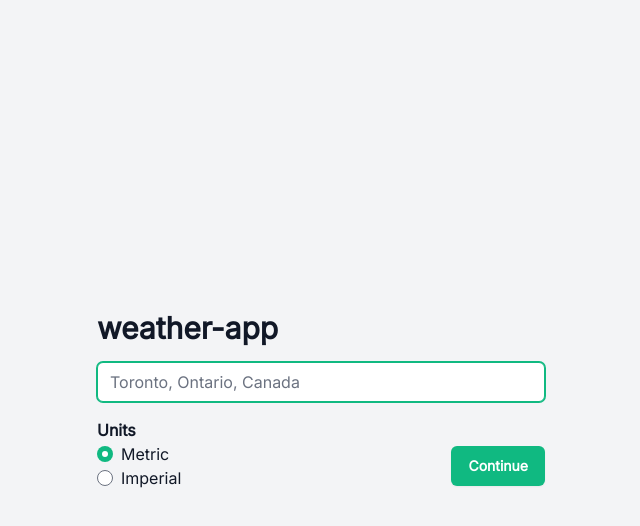
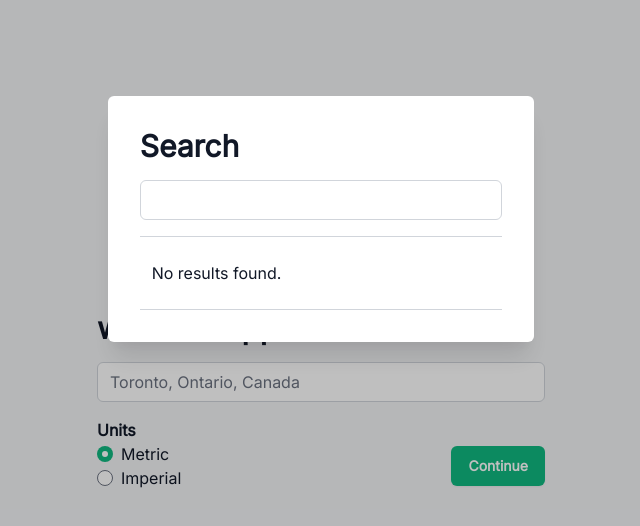
Before and after one commit to kentrichards/weather-app, a Gatsby site: page / in a window 1280 px wide. Both pictures are taken after a click on the button "Toronto, Ontario, Canada". Shown: the whole page, without its empty margins (319-959 px from the left). Built offline with nearby package versions, Linux system fonts and the light colour scheme; Gatsby itself is replaced by a stand-in of ours; what @tailwindcss/custom-forms would draw is missing.

Commit message:
search modal progress

```diff
--- a/src/components/Search.jsx
+++ b/src/components/Search.jsx
@@ -1,13 +1,20 @@
 import React, { useState } from 'react'
+
+import SearchModal from './SearchModal'
 
 const Search = () => {
   const [showModal, setShowModal] = useState(false)
 
   return (
     <div>
-      <button type="button" className="input-btn">
+      <button
+        type="button"
+        className="input-btn"
+        onClick={() => setShowModal(true)}
+      >
         Toronto, Ontario, Canada
       </button>
+      <SearchModal showModal={showModal} setShowModal={setShowModal} />
     </div>
   )
 }
--- /dev/null
+++ b/src/components/SearchHeading.jsx
@@ -0,0 +1,25 @@
+import React from 'react'
+import PropTypes from 'prop-types'
+
+import CloseIcon from '../icons/close.svg'
+
+const SearchHeading = ({ closeModal }) => (
+  <div className="flex justify-between items-center">
+    <h1 className="title" id="modal-heading">
+      Search
+    </h1>
+    <button
+      type="button"
+      onClick={() => closeModal()}
+      className="rounded hover:bg-gray-100 focus:outline-none focus:bg-gray-100"
+    >
+      <CloseIcon />
+    </button>
+  </div>
+)
+
+SearchHeading.propTypes = {
+  closeModal: PropTypes.func.isRequired
+}
+
+export default SearchHeading
--- /dev/null
+++ b/src/components/SearchModal.jsx
@@ -0,0 +1,47 @@
+import React, { useState } from 'react'
+import Modal from 'react-modal'
+import PropTypes from 'prop-types'
+
+import SearchHeading from './SearchHeading'
+import SearchResults from './SearchResults'
+
+// Bind the modal to the application's root, for a11y
+Modal.setAppElement('#___gatsby')
+
+const SearchModal = ({ showModal, setShowModal }) => {
+  const [searchQuery, setSearchQuery] = useState('')
+
+  const handleChange = event => {
+    setSearchQuery(event.target.value)
+  }
+
+  return (
+    <Modal
+      isOpen={showModal}
+      onRequestClose={() => setShowModal(false)}
+      className="modal-content"
+      overlayClassName="modal-overlay"
+      aria={{
+        labelledby: 'modal-heading'
+      }}
+    >
+      <div className="flex flex-col space-y-4">
+        <SearchHeading closeModal={() => setShowModal(false)} />
+        <input
+          type="text"
+          className="input"
+          value={searchQuery}
+          onChange={event => handleChange(event)}
+        />
+        <SearchResults searchQuery={searchQuery} />
+      </div>
+    </Modal>
+  )
+}
+
+SearchModal.propTypes = {
+  showModal: PropTypes.bool.isRequired,
+  setShowModal: PropTypes.func.isRequired
+}
+
+export default SearchModal
--- /dev/null
+++ b/src/components/SearchResults.jsx
@@ -0,0 +1,58 @@
+import React, { useState, useEffect, useCallback } from 'react'
+import PropTypes from 'prop-types'
+import debounce from 'lodash.debounce'
+
+const SearchResults = ({ searchQuery }) => {
+  const [queryResults, setQueryResults] = useState(null)
+
+  const fetchResults = async q => {
+    const options = ['types=place', 'limit=10', 'access_token='].join('&')
+    const url = process.env.GEOCODE_URL
+    const key = process.env.GEOCODE_KEY
+    const query = `${q}.json?`
+
+    await fetch(`${url}${query}${options}${key}`)
+      .then(response => response.json())
+      .then(result => setQueryResults(result.features))
+  }
+
+  const delayedSearch = useCallback(
+    debounce(q => fetchResults(q), 300),
+    []
+  )
+
+  useEffect(() => {
+    if (searchQuery.length !== 0) {
+      delayedSearch(searchQuery)
+    }
+
+    // Cancel pending function calls when the component unmounts
+    return delayedSearch.cancel
+  }, [searchQuery, delayedSearch])
+
+  return (
+    <>
+      <hr className="border-gray-300" />
+      <ul>
+        {queryResults ? (
+          queryResults.map(place => (
+            <li key={place.id}>
+              <button className="search-result" type="button">
+                {place.place_name}
+              </button>
+            </li>
+          ))
+        ) : (
+          <li className="no-results">No results found.</li>
+        )}
+      </ul>
+      <hr className="border-gray-300" />
+    </>
+  )
+}
+
+SearchResults.propTypes = {
+  searchQuery: PropTypes.string.isRequired
+}
+
+export default SearchResults
--- a/src/hooks/useKeyPress.js
+++ /dev/null
@@ -1,20 +0,0 @@
-// Via: https://www.caktusgroup.com/blog/2020/07/01/usekeypress-hook-react/
-import { useEffect } from 'react'
-
-/**
- * useKeyPress
- * @param {string} keyCode - the name of the key to respond to, compared against event.key
- * @param {function} action - the action to perform on key press
- */
-const useKeyPress = (keyCode, action) => {
-  useEffect(() => {
-    function onKeyup(e) {
-      if (e.key === keyCode) action()
-    }
-
-    window.addEventListener('keyup', onKeyup)
-    return () => window.removeEventListener('keyup', onKeyup)
-  }, [keyCode, action])
-}
-
-export default useKeyPress
--- a/src/styles/global.css
+++ b/src/styles/global.css
@@ -8,10 +8,6 @@ body {
 
 .title {
   @apply text-3xl font-extrabold;
-}
-
-.input-btn {
-  @apply h-10 px-3 rounded-md block w-full text-left text-gray-500 bg-white border border-gray-300 focus:outline-none focus:ring-1 focus:ring-green-500 focus:border-green-500;
 }
 
 .btn {
@@ -34,6 +30,25 @@ body {
   @apply w-6 h-6 text-gray-400 transform transition-transform;
 }
 
+/* Search */
+/* ------------------------------------------------------------------------- */
+.modal-content {
+  @apply absolute p-4 sm:p-8 rounded-md shadow-xl bg-white top-4 left-4 right-4 sm:top-24 sm:left-1/4 sm:right-1/4 xl:left-1/3 xl:right-1/3;
+}
+
+.modal-overlay {
+  background: rgba(0, 0, 0, 0.25);
+  @apply fixed inset-0;
+}
+
+.input {
+  @apply h-10 rounded-md block w-full border-gray-300 focus:outline-none focus:ring-green-500 focus:border-green-500;
+}
+
+.input-btn {
+  @apply h-10 px-3 rounded-md block w-full text-left text-gray-500 bg-white border border-gray-300 focus:outline-none focus:ring-1 focus:ring-green-500 focus:border-green-500;
+}
+
 .search-result {
   @apply flex items-center truncate h-10 w-full px-3 cursor-pointer hover:bg-gray-100 focus:outline-none focus:bg-gray-100;
 }
```
Also changed, not shown: src/icons/close.svg (added).
